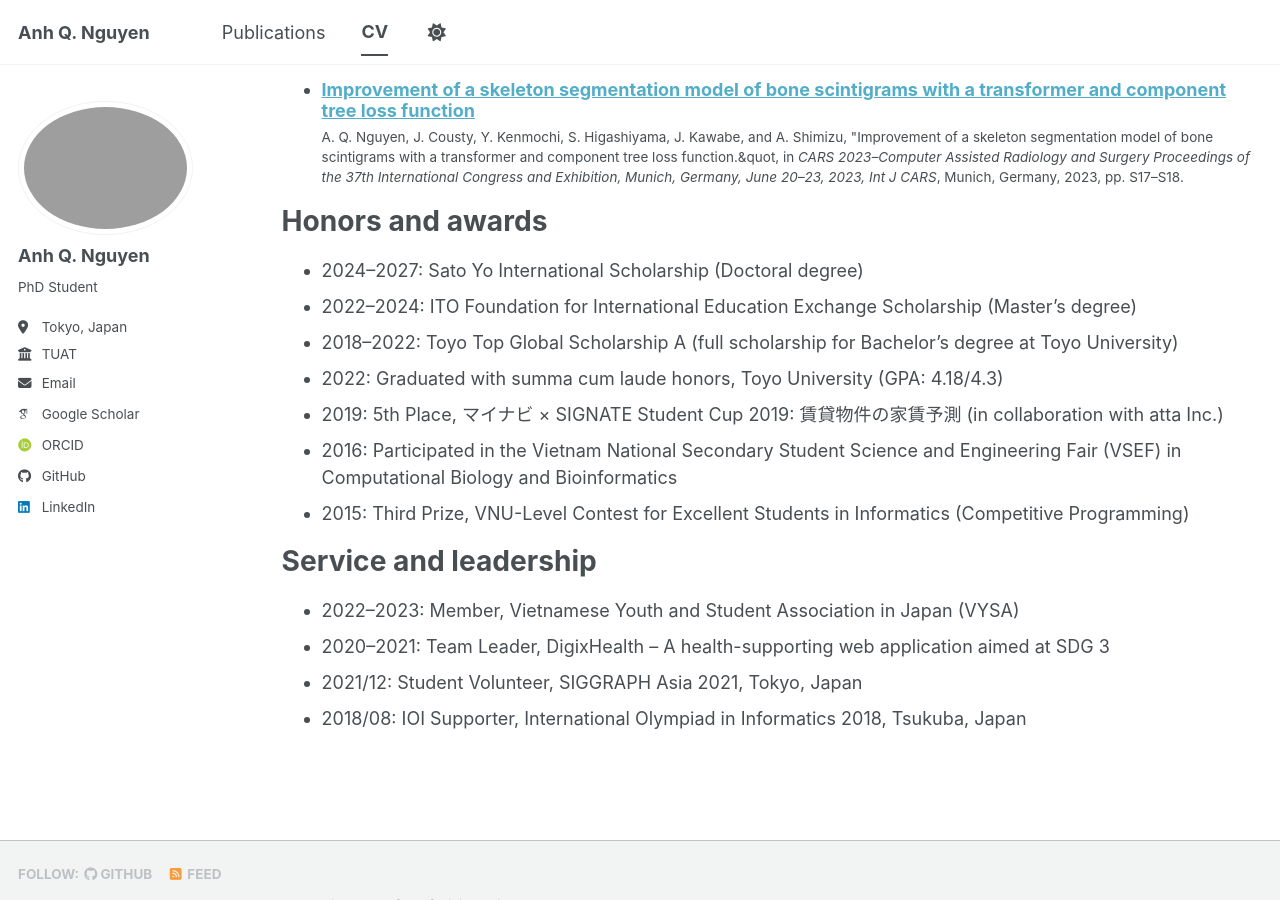
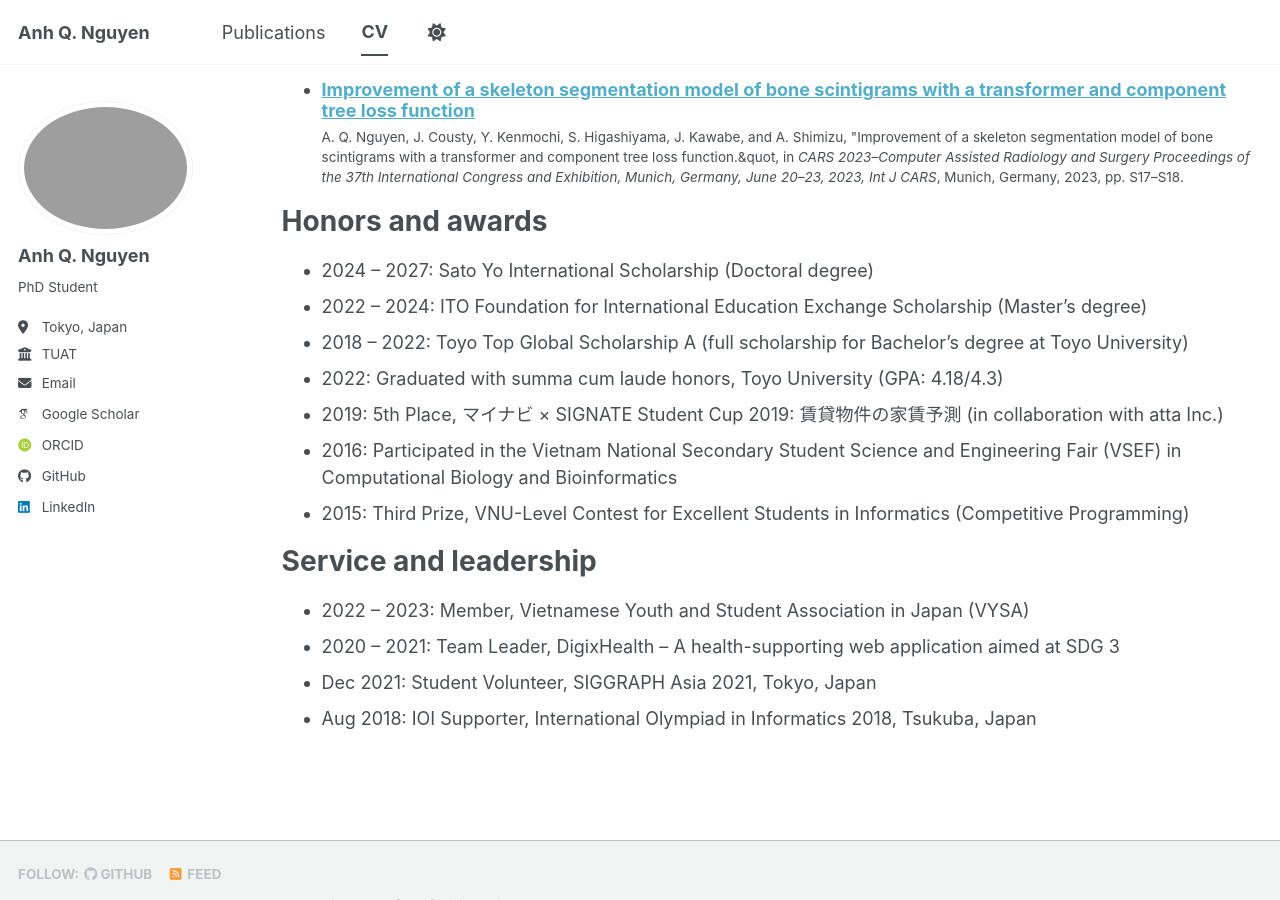
Before and after one commit to nguyenqanh/nguyenqanh.github.io, a Jekyll site: the page built from _pages/cv.md, in a window 1280 px wide and 900 px high, scrolled down 1901 px. Built offline with Jekyll 4.4.1, drawn with Linux system fonts in a browser that asks for light colours; some web fonts are replaced; a script bundle is joined from its source files by our own code; library files that are not in the unit come from our copies; some of the changed text lies outside the part shown.

Commit message:
Update cv.md

```diff
--- a/_pages/cv.md
+++ b/_pages/cv.md
@@ -66,9 +66,9 @@ Publications
 
 Honors and awards
 ======
-* 2024–2027: Sato Yo International Scholarship (Doctoral degree)
-* 2022–2024: ITO Foundation for International Education Exchange Scholarship (Master’s degree)
-* 2018–2022: Toyo Top Global Scholarship A (full scholarship for Bachelor's degree at Toyo University)
+* 2024 – 2027: Sato Yo International Scholarship (Doctoral degree)
+* 2022 – 2024: ITO Foundation for International Education Exchange Scholarship (Master’s degree)
+* 2018 – 2022: Toyo Top Global Scholarship A (full scholarship for Bachelor's degree at Toyo University)
 * 2022: Graduated with summa cum laude honors, Toyo University (GPA: 4.18/4.3)
 * 2019: 5th Place, マイナビ × SIGNATE Student Cup 2019: 賃貸物件の家賃予測 (in collaboration with atta Inc.)
 * 2016: Participated in the Vietnam National Secondary Student Science and Engineering Fair (VSEF) in Computational Biology and Bioinformatics
@@ -76,7 +76,7 @@ Honors and awards
 
 Service and leadership
 ======
-* 2022–2023: Member, Vietnamese Youth and Student Association in Japan (VYSA)
-* 2020–2021: Team Leader, DigixHealth – A health-supporting web application aimed at SDG 3
-* 2021/12: Student Volunteer, SIGGRAPH Asia 2021, Tokyo, Japan
-* 2018/08: IOI Supporter, International Olympiad in Informatics 2018, Tsukuba, Japan
+* 2022 – 2023: Member, Vietnamese Youth and Student Association in Japan (VYSA)
+* 2020 – 2021: Team Leader, DigixHealth – A health-supporting web application aimed at SDG 3
+* Dec 2021: Student Volunteer, SIGGRAPH Asia 2021, Tokyo, Japan
+* Aug 2018: IOI Supporter, International Olympiad in Informatics 2018, Tsukuba, Japan
```
Also changed, not shown: other parts of _pages/cv.md (+8 -8 lines).
